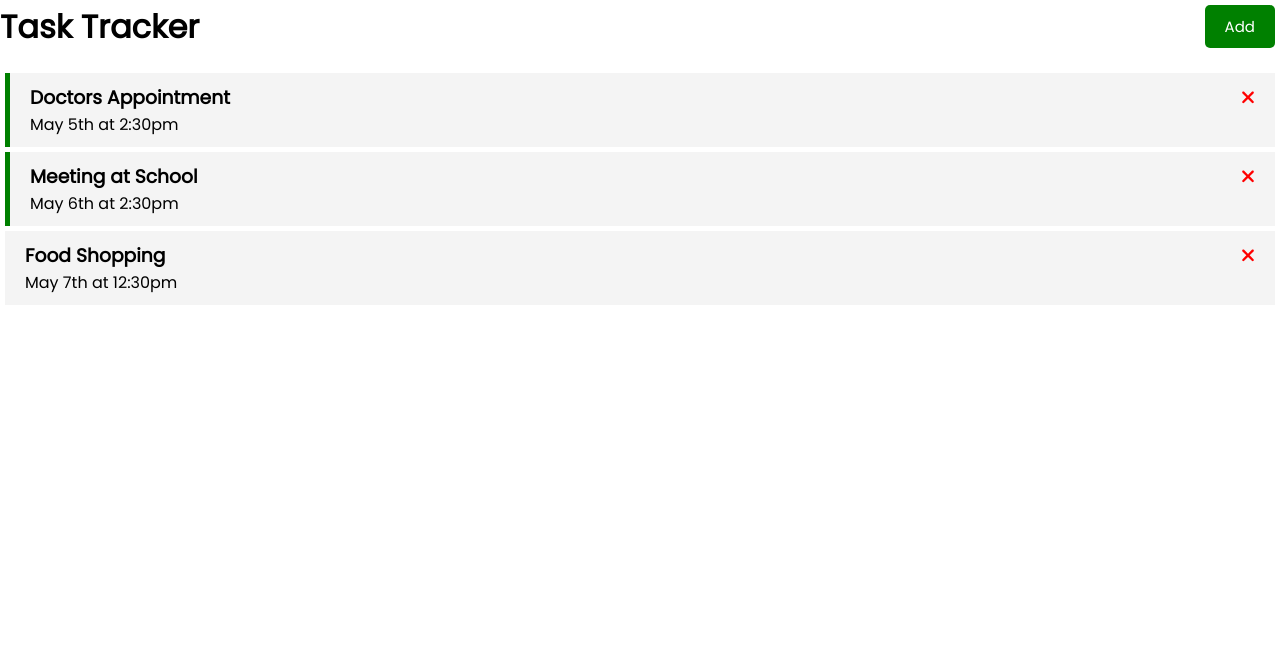
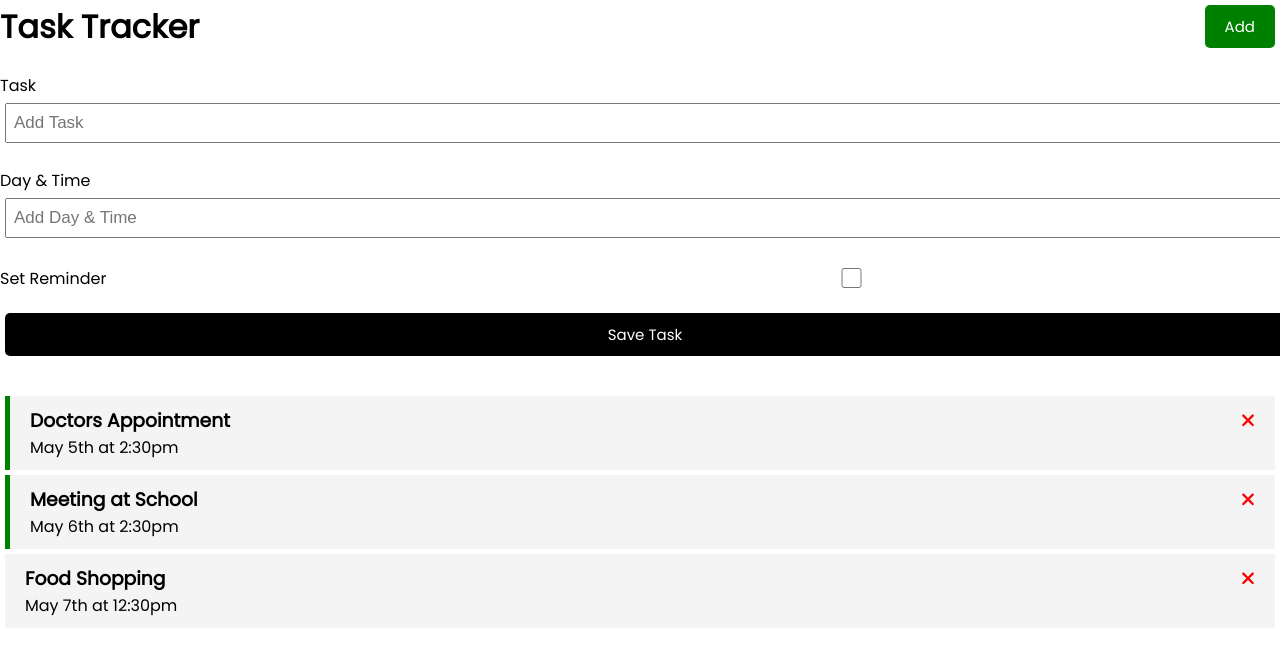
Before and after one commit to nprasad2077/angular-crash, an Angular app: page / in a window 1280 px wide. Shown: the top 654 px of the page. Built offline with nearby package versions, Linux system fonts and the light colour scheme; data requests are answered from the project's data file.

Commit message:
add toggle

```diff
--- /dev/null
+++ b/src/app/components/add-task/add-task.component.css
@@ -0,0 +1,3 @@
+.add-form {
+    margin-bottom: 40px;
+}
--- /dev/null
+++ b/src/app/components/add-task/add-task.component.html
@@ -0,0 +1,15 @@
+<form class="add-form" (ngSubmit)="onSubmit()">
+    <div class="form-control">
+        <label for="task">Task</label>
+        <input type="text" id="text" name="text" [(ngModel)]="text"  placeholder="Add Task">
+    </div>
+    <div class="form-control">
+        <label for="day">Day & Time</label>
+        <input type="text" [(ngModel)]="day" id="day" name="day" placeholder="Add Day & Time">
+    </div>
+    <div class="form-control form-control-check">
+        <label for="reminder">Set Reminder</label>
+        <input type="checkbox" id="reminder" name="reminder" [(ngModel)]="reminder" >
+    </div>
+    <input type="submit" value="Save Task" class="btn btn-block">
+</form>
--- /dev/null
+++ b/src/app/components/add-task/add-task.component.ts
@@ -0,0 +1,38 @@
+import { Component, Output, EventEmitter } from '@angular/core';
+import { Task } from '../../Task';
+
+@Component({
+  selector: 'app-add-task',
+  templateUrl: './add-task.component.html',
+  styleUrls: ['./add-task.component.css']
+})
+
+export class AddTaskComponent {
+
+  @Output() onAddTask: EventEmitter<Task> = new EventEmitter();
+
+  text!: string;
+  day!: string
+  reminder: boolean = false;
+
+  constructor() { }
+
+  onSubmit() {
+    if (!this.text) {
+      alert('Please add a task');
+      return;
+    }
+
+    const newTask = {
+      text: this.text,
+      day: this.day,
+      reminder: this.reminder
+    }
+
+    this.onAddTask.emit(newTask);
+
+    this.text = '';
+    this.day = '';
+    this.reminder = false;
+  }
+}
--- a/src/app/components/header/header.component.html
+++ b/src/app/components/header/header.component.html
@@ -1,4 +1,4 @@
 <header>
     <h1>{{title}}</h1>
-    <app-button color="green" text="Add" (btnClick)="toggleAddTask()"></app-button>
+    <app-button color="{{showAddTask ? 'red' : 'green' }}" text="{{showAddTask ? 'Close' : 'Add' }}"(btnClick)="toggleAddTask()"></app-button>
 </header>
--- a/src/app/components/header/header.component.ts
+++ b/src/app/components/header/header.component.ts
@@ -1,4 +1,6 @@
 import { Component } from '@angular/core';
+import {UiService} from '../../services/ui.service';
+import {Subscription} from 'rxjs';
 
 @Component({
   selector: 'app-header',
@@ -7,9 +9,15 @@
 })
 export class HeaderComponent {
   title: string = 'Task Tracker';
+  showAddTask: boolean = false;
+  subscription!: Subscription;
+
+  constructor(private uiService: UiService) {
+    this.subscription = this.uiService.onToggle().subscribe((value) => (this.showAddTask = value));
+  }
 
   toggleAddTask() {
-    console.log('toggle');
+    this.uiService.toggleAddTask();
   }
 
 }
--- a/src/app/components/tasks/tasks.component.html
+++ b/src/app/components/tasks/tasks.component.html
@@ -1 +1,3 @@
+<app-add-task (onAddTask)="addTask($event)" ></app-add-task>
+
 <app-task-item *ngFor="let task of tasks" [task]="task" (onDeleteTask)="deleteTask(task)" (onToggleReminder)="toggleReminder(task)"></app-task-item>
--- a/src/app/components/tasks/tasks.component.ts
+++ b/src/app/components/tasks/tasks.component.ts
@@ -29,5 +29,9 @@
 
   }
 
+  addTask(task: Task) {
+    this.taskService.addTask(task).subscribe((task) => this.tasks.push(task));
+  }
+
 
 }
--- a/src/app/services/task.service.ts
+++ b/src/app/services/task.service.ts
@@ -32,5 +32,9 @@
     return this.http.put<Task>(url, task, httpOptions);
     }
 
+  addTask(task: Task): Observable<Task> {
+    return this.http.post<Task>(this.apiUrl, task, httpOptions);
+    }
+
 
 }
--- /dev/null
+++ b/src/app/services/ui.service.ts
@@ -0,0 +1,23 @@
+import { Injectable } from '@angular/core';
+import {Observable, Subject}  from 'rxjs';
+
+@Injectable({
+  providedIn: 'root'
+})
+export class UiService {
+  private showAddTask: boolean = false
+  private subject = new Subject<any>();
+
+  constructor() { }
+
+  toggleAddTask(): void {
+    this.showAddTask = !this.showAddTask;
+    this.subject.next(this.showAddTask);
+  }
+
+  onToggle(): Observable<any> {
+    return this.subject.asObservable();
+  }
+
+
+}
```
Also changed, not shown: src/app/app.module.ts (+6 -2 lines), 2 other files (tests, documents, lock files or other folders).
